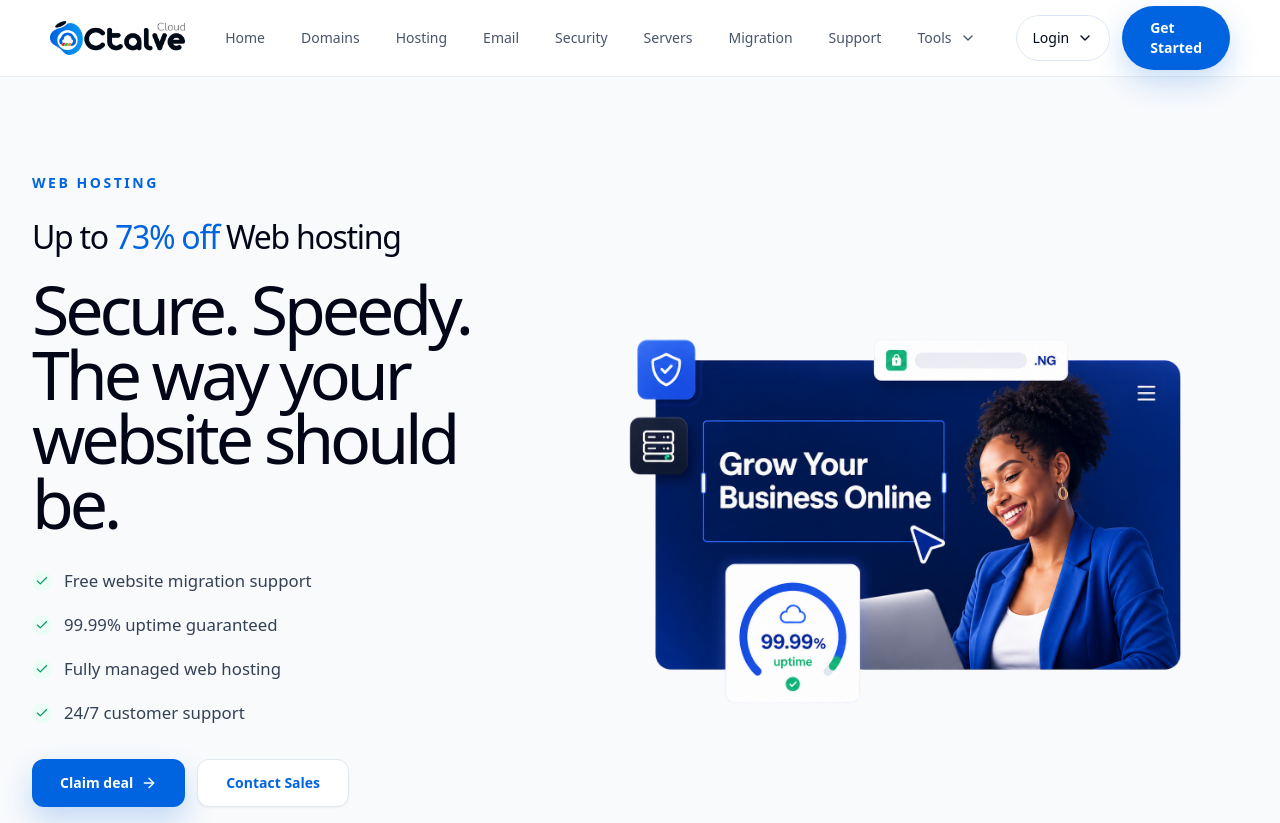
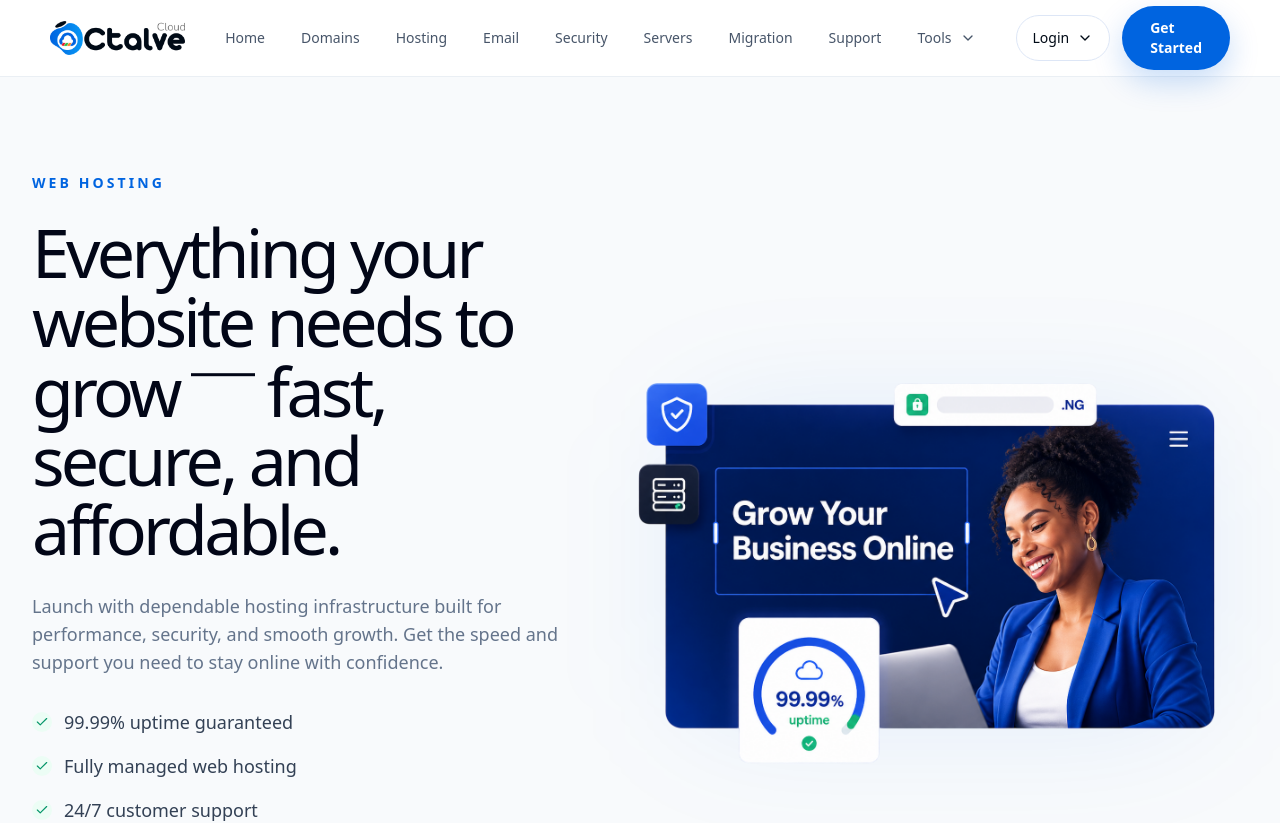
Before and after one commit to octalve-core/octalve-cloud, a Next.js app: page /hosting in a window 1280 px wide. Shown: the top 823 px of the page. Built offline with nearby package versions, Linux system fonts and the light colour scheme.

Commit message:
Update Octalve Cloud Page V12

```diff
--- a/src/features/cloud/hosting/components/Hero.tsx
+++ b/src/features/cloud/hosting/components/Hero.tsx
@@ -1,5 +1,6 @@
 "use client";
 
+import type { CSSProperties } from "react";
 import Image from "next/image";
 import Link from "next/link";
 import { ArrowRight, Check, Shield } from "lucide-react";
@@ -7,7 +8,6 @@ import { cloudLinks } from "@/features/cloud/data/cloud-links";
 import hostingHeroVisual from "@/assets/sections/hosting-hero-visual.png";
 
 const heroPoints = [
-  "Free website migration support",
   "99.99% uptime guaranteed",
   "Fully managed web hosting",
   "24/7 customer support",
@@ -16,29 +16,31 @@ const heroPoints = [
 export function Hero() {
   return (
     <section className="overflow-hidden bg-[#F8FAFC] px-4 py-16 sm:px-6 lg:px-8 lg:py-24">
-      <div className="mx-auto grid max-w-7xl gap-12 lg:grid-cols-[0.84fr_1.16fr] lg:items-center lg:gap-14 xl:gap-20">
-        <div className="max-w-[560px]">
-          <p className="text-sm font-semibold uppercase tracking-[0.18em] text-cloud-blue">
+      <div className="mx-auto grid max-w-7xl items-center gap-10 lg:grid-cols-[0.94fr_1.06fr] lg:gap-12 xl:gap-14">
+        <div className="w-full max-w-[610px]">
+          <p className="text-sm font-semibold uppercase tracking-[0.22em] text-cloud-blue">
             Web Hosting
           </p>
 
-          <p className="mt-5 text-[1.75rem] font-medium tracking-[-0.04em] text-slate-950 sm:text-[2rem]">
-            Up to <span className="text-cloud-blue">73% off</span> Web hosting
+          <h1 className="mt-6 max-w-[610px] text-[2.7rem] font-medium leading-[1.02] tracking-[-0.055em] text-slate-950 sm:text-[3.35rem] lg:text-[3.9rem] xl:text-[4.25rem]">
+            Everything your website needs to grow
+            <span className="mx-3 hidden h-[3px] w-16 translate-y-[-0.35em] bg-slate-950 align-middle lg:inline-block" />
+            fast, secure, and affordable.
+          </h1>
+
+          <p className="mt-7 max-w-[560px] text-base leading-8 text-slate-500 sm:text-lg">
+            Launch with dependable hosting infrastructure built for performance,
+            security, and smooth growth. Get the speed and support you need to
+            stay online with confidence.
           </p>
-
-          <h1 className="mt-4 text-[3rem] font-medium tracking-[-0.06em] text-slate-950 sm:text-[3.5rem] lg:text-[4.25rem] lg:leading-[0.95]">
-            <span className="block">Secure. Speedy.</span>
-            <span className="block">The way your</span>
-            <span className="block">website should be.</span>
-          </h1>
 
           <ul className="mt-8 space-y-4">
             {heroPoints.map((point) => (
               <li
                 key={point}
-                className="flex items-start gap-3 text-base leading-7 text-slate-700 sm:text-[1.05rem]"
+                className="flex items-center gap-3 text-base leading-7 text-slate-700 sm:text-lg"
               >
-                <span className="mt-1 inline-flex h-5 w-5 flex-shrink-0 items-center justify-center rounded-full bg-emerald-50 text-emerald-600">
+                <span className="inline-flex h-5 w-5 flex-shrink-0 items-center justify-center rounded-full bg-emerald-50 text-emerald-600">
                   <Check className="h-3.5 w-3.5" aria-hidden="true" />
                 </span>
                 <span>{point}</span>
@@ -46,34 +48,34 @@ export function Hero() {
             ))}
           </ul>
 
-          <div className="mt-8 flex flex-col gap-3 sm:flex-row">
+          <div className="mt-9 flex flex-col gap-3 sm:flex-row">
             <a
               href={cloudLinks.console}
               target="_blank"
               rel="noreferrer"
-              className="inline-flex min-h-12 items-center justify-center gap-2 rounded-xl bg-cloud-blue px-7 text-sm font-semibold text-white shadow-[0_14px_30px_rgba(0,100,224,0.22)] transition hover:-translate-y-0.5 hover:bg-blue-600"
+              className="inline-flex min-h-12 items-center justify-center gap-2 rounded-full bg-cloud-blue px-8 text-sm font-semibold text-white shadow-[0_18px_40px_rgba(0,100,224,0.24)] transition hover:-translate-y-0.5 hover:bg-blue-600"
             >
-              Claim deal
+              Get Started
               <ArrowRight className="h-4 w-4" aria-hidden="true" />
             </a>
 
             <Link
               href="/contact"
-              className="inline-flex min-h-12 items-center justify-center rounded-xl border border-slate-200 bg-white px-7 text-sm font-semibold text-cloud-blue shadow-sm transition hover:-translate-y-0.5 hover:border-cloud-blue/30 hover:bg-slate-50"
+              className="inline-flex min-h-12 items-center justify-center rounded-full border border-slate-200 bg-white px-8 text-sm font-semibold text-cloud-blue shadow-sm transition hover:-translate-y-0.5 hover:border-cloud-blue/30 hover:bg-slate-50"
             >
               Contact Sales
             </Link>
           </div>
 
-          <div className="mt-6 flex items-center gap-3 text-sm text-slate-500 sm:text-base">
+          <div className="mt-7 flex items-center gap-3 text-sm text-slate-500 sm:text-base">
             <Shield className="h-4 w-4 text-slate-500" aria-hidden="true" />
             <span>30-day money-back guarantee</span>
           </div>
         </div>
 
-        <div className="relative">
+        <div className="relative flex min-h-[400px] items-center justify-center lg:min-h-[520px]">
           <div
-            className="relative mx-auto w-full max-w-[980px] select-none"
+            className="relative mx-auto w-full max-w-[820px] select-none"
             onContextMenu={(event) => event.preventDefault()}
             onDragStart={(event) => event.preventDefault()}
             onCopy={(event) => event.preventDefault()}
@@ -81,7 +83,7 @@ export function Hero() {
             style={{ userSelect: "none" }}
           >
             <div
-              className="pointer-events-none absolute inset-0 rounded-[2rem] bg-cloud-blue/8 blur-3xl"
+              className="pointer-events-none absolute left-1/2 top-1/2 h-[72%] w-[82%] -translate-x-1/2 -translate-y-1/2 rounded-[3rem] bg-cloud-blue/10 blur-3xl"
               aria-hidden="true"
             />
 
@@ -90,12 +92,13 @@ export function Hero() {
               alt="Octalve Cloud hosting hero visual"
               priority
               draggable={false}
-              className="pointer-events-none relative z-10 h-auto w-full select-none object-contain"
+              sizes="(min-width: 1280px) 720px, (min-width: 1024px) 52vw, 100vw"
+              className="pointer-events-none relative z-10 h-auto w-full scale-[1.04] select-none object-contain lg:scale-[1.08] xl:scale-[1.12]"
               style={
                 {
                   WebkitTouchCallout: "none",
                   userSelect: "none",
-                } as React.CSSProperties
+                } as CSSProperties
               }
             />
 
```
